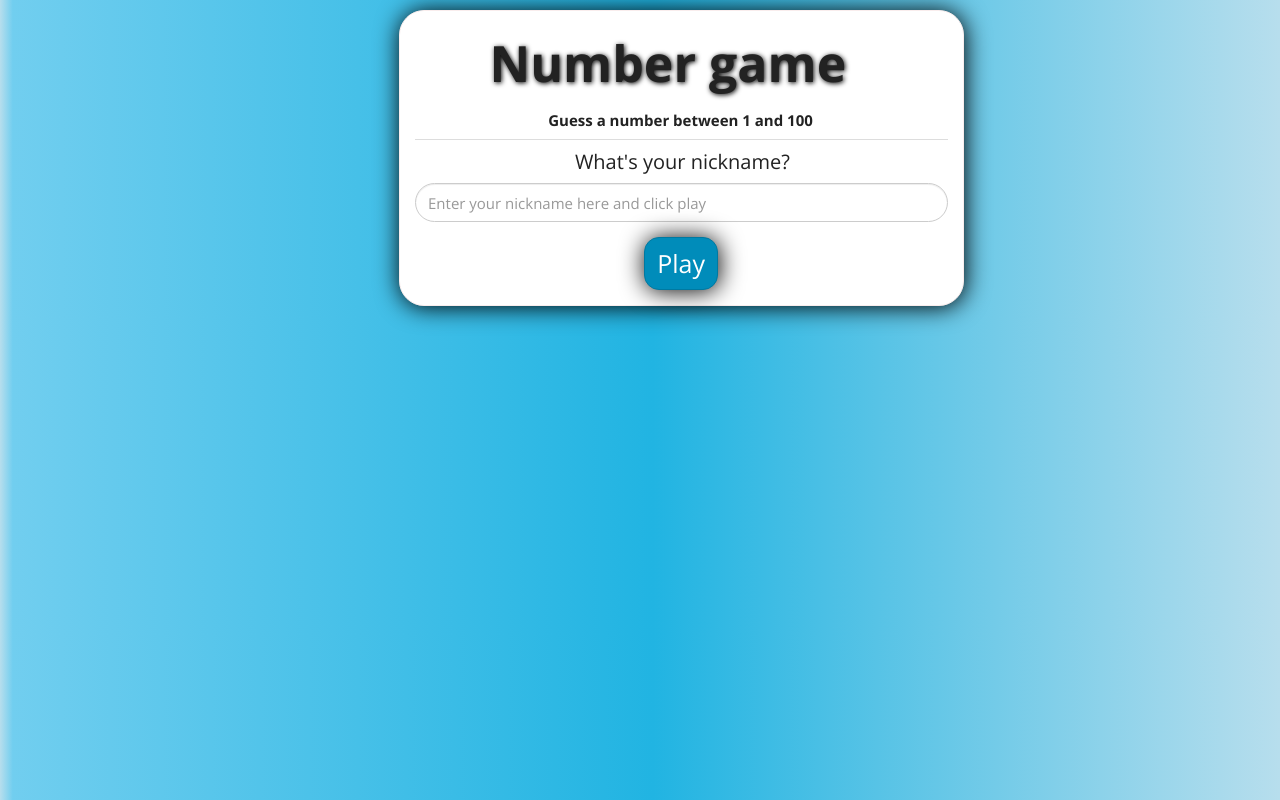
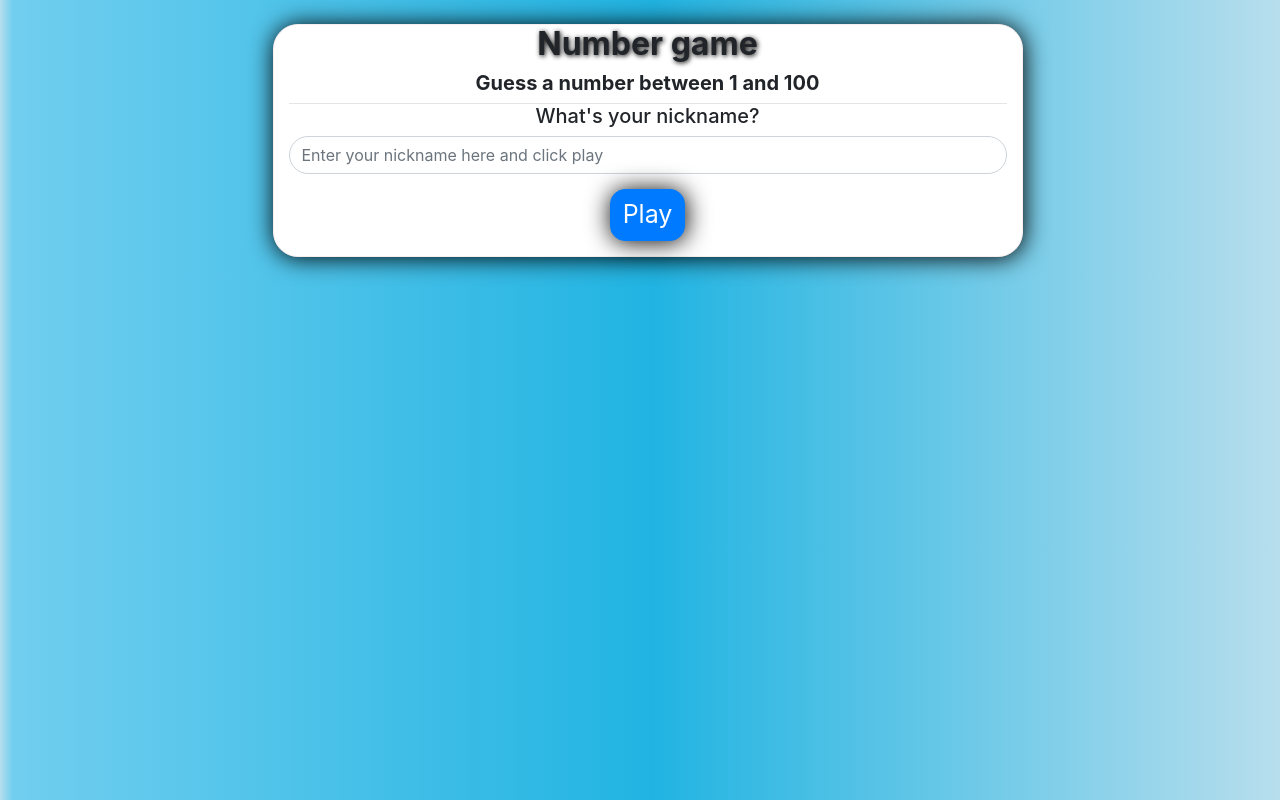
Before and after one commit to Rene1992/gameofnumbers, a website: page client.html in a window 1280 px wide. Drawn offline with nearby package versions, Linux system fonts and the light colour scheme; no server answers.

Commit message:
cleaned code

```diff
--- a/client.html
+++ b/client.html
@@ -4,11 +4,12 @@
       <title>Number game</title>
       <meta charset="utf-8">
       <meta name="viewport" content="width=device-width, initial-scale=1">
+      <link rel="stylesheet" href="https://stackpath.bootstrapcdn.com/bootstrap/4.4.1/css/bootstrap.min.css" integrity="sha384-Vkoo8x4CGsO3+Hhxv8T/Q5PaXtkKtu6ug5TOeNV6gBiFeWPGFN9MuhOf23Q9Ifjh" crossorigin="anonymous">
+      <script src="https://code.jquery.com/jquery-3.4.1.slim.min.js" integrity="sha384-J6qa4849blE2+poT4WnyKhv5vZF5SrPo0iEjwBvKU7imGFAV0wwj1yYfoRSJoZ+n" crossorigin="anonymous"></script>
+      <script src="https://cdn.jsdelivr.net/npm/popper.js@1.16.0/dist/umd/popper.min.js" integrity="sha384-Q6E9RHvbIyZFJoft+2mJbHaEWldlvI9IOYy5n3zV9zzTtmI3UksdQRVvoxMfooAo" crossorigin="anonymous"></script>
       <script src="/socket.io/socket.io.js"></script>
-        <script src="https://ajax.googleapis.com/ajax/libs/jquery/3.2.1/jquery.min.js"></script>
       <script src="/sweetalert/dist/sweetalert.min.js"></script>
       <link rel="stylesheet" href="/sweetalert/dist/sweetalert.css">
-        <link rel="stylesheet" href="/css/bootstrap.css" media="screen" charset="utf-8">
       <link rel="stylesheet" href="/css/my-bootstrap.css" media="screen" charset="utf-8">
       <style>
           ul#users {
@@ -89,10 +90,9 @@
 
           // list of players
           socket.on('users', function (data) {
-                users.innerHTML = "<h6><strong>Player name  /  Games won    /    Points</strong></h6>"
+              users.innerHTML = "<p><b>Player name  /  Games won    /    Points</b></p>"
                       + "<li>" + data.users + "</li>";
           });
-
 
           // function that gets nickname value and sends
           // it to server
@@ -102,15 +102,13 @@
               if(nickname === "") {
                   swal('Please enter your nickname', "", "warning");
               } else {
-
                   //emit the nickname to server
                   socket.emit("nickname_to_server", {message: nickname});
                   // check if the nickname inputted was taken
                   socket.on('nickfalse', function(data){
                       var nickfalse = data;
-                  if(nickfalse === "false") {
-
-              } else if(nickfalse === "true"){
+                      if(nickfalse === "false") {}
+                      else if(nickfalse === "true"){
                       // if nickname was submitted
                       // successfully
                       // jquery removes login page
@@ -122,9 +120,9 @@
                           });
                       }
                   });
-
               }
           }
+
           function sendMessage() {
               //take the message_imput value to a variable
               var contents = document.getElementById("message_input").value;
@@ -144,7 +142,6 @@
           function sendChatMessage() {
               // take the chat message to a variable
               var chatMessage = document.getElementById("chat_input").value;
-              console.log("chatMessage ", chatMessage);
               // emit the contents to server
               if(chatMessage == "") {
                   swal({
@@ -154,118 +151,142 @@
                   });
               } else {
                   socket.emit("chatmessage_to_server", {message: chatMessage});
-                // document.getElementById('chat_input').value='';
               }
           }
-
       </script>
     </head>
     <body>
-        <div class="container-fluid">
+      <div class="container mt-4">
         <ul class="pages">
           <li class="game">
             <div class="content">
-
               <div class="row">
-                    <div class="form-group">
-                      <div class="col-xs-6"><h1 class="title">Number game</h1></div>
-                      <div class="col-xs-6"><div id="user_count"></div></div>
-                    </div>
+                <div class="col"><h1 class="title">Number game</h1></div>
+                <div class="col"><div id="user_count"></div></div>
               </div>
 
               <div class="row">
-                    <div class="col-xs-6">
+                <div class="col">
                   <div id="welcome"></div>
                   <ul id="users"></ul>
-                      <input type="number" onkeypress="if(event.keyCode==13) {sendMessage();}" placeholder="Enter your number here" class="form-control" id="message_input"/>
-                      <button id="button" class="btn btn-primary" onclick="sendMessage()">Guess</button>
+                  <input
+                    type="number"
+                    onkeypress="if(event.keyCode==13) {sendMessage();}"
+                    placeholder="Enter your number here"
+                    class="form-control"
+                    id="message_input"
+                  />
+                  <button
+                    id="button"
+                    class="btn btn-primary"
+                    onclick="sendMessage()"
+                  >
+                    Guess
+                  </button>
                 </div>
 
-                    <div class="col-xs-6">
+                <div class="col">
                   <div class='numbersguessed-section'>
                     <div>Numbers guessed:</div>
                     <div id="number"></div>
                   </div>
                 </div>
               </div>
-
             </div>
           </li>
 
           <li class="chat">
             <div class="content">
               <div class="row">
-                  <div class="col-xs-6">
+                <div class="col-6 mt-1">
                   <h4>Player chat</h4>
                 </div>
 
-                  <div class="col-xs-6">
+                <div class="col-6 mt-2">
                   <h6>Nickname / Message</h6>
                 </div>
               </div>
 
               <div class="row">
-                  <div class="col-xs-6">
-                    <input type="text" onkeypress="if(event.keyCode==13) {sendChatMessage();}" placeholder="Say hi!" class="form-control" id="chat_input"/>
-                    <button id="button" class="btn btn-primary" onclick="sendChatMessage()">Enter text</button>
+                <div class="col-6">
+                  <input
+                    type="text"
+                    onkeypress="if(event.keyCode==13) {sendChatMessage();}"
+                    placeholder="Say hi!"
+                    class="form-control"
+                    id="chat_input"
+                  />
+                  <button
+                    id="button"
+                    class="btn btn-success"
+                    onclick="sendChatMessage()"
+                  >
+                    Send
+                  </button>
                 </div>
 
-                  <div class="col-xs-6">
+                <div class="col-6">
                   <div id="chatmessages"></div>
                 </div>
               </div>
-
-                <!-- <div class="row">
-
-                </div> -->
-
-                  <!-- <div class="row">
-                    <div class="col-xs-6">
-                      <div id="welcome"></div>
-                      <ul id="users"></ul>
-                      <input type="number" onkeypress="if(event.keyCode==13) {sendMessage();}" placeholder="Enter your number here" class="form-control" id="message_input"/>
-                      <button id="button" class="btn btn-primary" onclick="sendMessage()">Guess</button>
-                    </div>
-
-                    <div class="col-xs-6">
-                      <div class='numbersguessed-section'>
-                        <div>Numbers guessed:</div>
-                        <div id="number"></div>
-                      </div>
-                    </div>
-                  </div> -->
-
             </div>
           </li>
 
           <li class="login_page">
-                <div class="content">
             <div class="row">
-                        <div class="col-sm-9">
-                    <h1 class="title-login">Number game</h1>
+              <div
+                class="col-md-8
+                      offset-md-2
+                      col-sm-8
+                      offset-sm-2
+                      col-10
+                      offset-1
+                      content
+                      text-center"
+              >
+                <div class="row">
+                  <div class="col">
+                    <h2 id="title-login">Number game</h2>
                   </div>
                 </div>
+
                 <div class="row">
-                        <div class="col-sm-9">
+                  <div class="col">
                     <h5 id="title-number">Guess a number between 1 and 100</h5>
                   </div>
                 </div>
                 <hr>
+
                 <div class="row">
-                        <div class="col-sm-9">
-                    <h5 class="title-small">What's your nickname?</h5>
+                  <div class="col">
+                    <h5 id="title-small">What's your nickname?</h5>
                   </div>
                 </div>
 
-                      <input id="nickname_input" onkeypress="if(event.keyCode==13) {getNickname();}" class="form-control" placeholder="Enter your nickname here and click play" type="text" maxlength="25" />
-                      <button type="submit" onclick="getNickname()" id="button-login" class="btn btn-primary">Play</button>
-
+                <div class="row">
+                  <div class="col">
+                    <input
+                      id="nickname_input"
+                      onkeypress="if(event.keyCode==13) {getNickname();}"
+                      class="form-control"
+                      placeholder="Enter your nickname here and click play"
+                      type="text"
+                      maxlength="25"
+                    />
+                    <button
+                      type="submit"
+                      onclick="getNickname()"
+                      id="button-login"
+                      class="btn btn-primary"
+                    >
+                      Play
+                    </button>
+                  </div>
+                </div>
+              </div>
             </div>
           </li>
-
         </ul>
       </div>
-
-
     </body>
 </html>
--- a/public/css/my-bootstrap.css
+++ b/public/css/my-bootstrap.css
@@ -45,12 +45,6 @@ font-size: 11px;
 
 }
 
-.container-fluid {
-    margin: 10px 25px 0 0;
-    padding: 0;
-    width: 290px;
-
-}
 ul.pages {
     padding-left:15px;
 }
@@ -68,20 +62,15 @@ p#playername {
     margin-top:5px;
   }
 
- .title-login {
-    font-size: 25px;
+#title-login {
     text-shadow: 1px 1px 5px #000000;
     font-weight: bold;
-    margin-top:25px;
 }
 
- .title-small{
+#title-small {
     font-size: 20px;
-
-
 }
 #title-number {
-
     font-weight: bold;
 }
 .content {
@@ -94,9 +83,6 @@ p#playername {
 p#numbers-guessed {
     margin-top: 15px;
 }
-/*  .login_page {
-      margin:0 10% 0 10%;
-  } */
 
 .form-control {
     border-radius: 25px;
@@ -105,12 +91,10 @@ p#playername {
     margin: 0;
 }
 #button {
-
     margin-top: 10px;
     margin-bottom: 10px;
     border-radius: 15px;
     font-size: 13px;
-      box-shadow: 1px 1px 25px #000000;
 }
 
 #button-login {
@@ -137,11 +121,6 @@ li.chat {
     margin-top:15px;
 }
 @media only screen and (min-width: 360px) {
-    .container-fluid {
-        width: 340px;
-
-  }
-
     body {
         font-size:14px;
     }
@@ -150,118 +129,29 @@ li.chat {
 @media only screen and (min-width: 420px) {
     .container-fluid {
         width: 400px;
-
-  }
-}
-
-@media only screen and (min-width: 500px) {
-    .container-fluid {
-        width: 480px;
-        margin-left:10%;
-  }
-  .title-login {
-      position:relative;
-      left:30%;
-  }
-  #title-number {
-      position:relative;
-      left:22%;
-  }
-
-  .title-small {
-      position:relative;
-      left:28%;
-  }
-  #button-login {
-      position:relative;
-      left: 43%;
     }
 }
 
 @media only screen and (min-width: 600px) {
-    .container-fluid {
-        width: 580px;
-
-  }
     .title {
-      font-size: 50px;
-    position:relative;
-    left: 14%;
+        font-size: 35px;
     }
     .title-login {
-      font-size: 50px;
-    position:relative;
-    left: 14%;
+        font-size: 35px;
     }
     #button {
-      /* position: relative; */
-      left:40%;
         font-size:35px;
     }
-
 }
 
 @media only screen and (min-width: 760px) {
-
     .title {
-      font-size: 50px;
-      left:14%;
+        font-size: 35px;
     }
     #title-number {
         font-weight: bold;
-    left: 25%;
-    position:relative;
     }
     .title-login {
-      font-size: 50px;
-    position:relative;
-    left: 14%;
-  }
-  .col-sm-offset-3 {
-    margin-left: 0;
-}
-.title-small {
-
-    left: 33%;
-    position:relative;
-}
-  #button {
-
-      left:40%;
+        font-size: 35px;
     }
 }
-
-@media (min-width: 768px) {
-.col-sm-9 {
-    width: 100%;
-}
-
-.title-small {
-
-    left: 30%;
-    position:relative;
-}
-
-}
-@media only screen and (min-width: 970px) {
-   .container-fluid {
-        margin-left: 20%;
-
-  }
-
-
-}
-
-@media only screen and (min-width: 1200px) {
-    .container-fluid {
-        margin-left: 30%;
-
-  }
-}
-
-@media only screen and (min-width: 1500px) {
-    .container-fluid {
-        margin-left: 25%;
-
-  }
-}
```
Also changed, not shown: 1 other file. Lines whose indentation alone changed are shown as unchanged.
